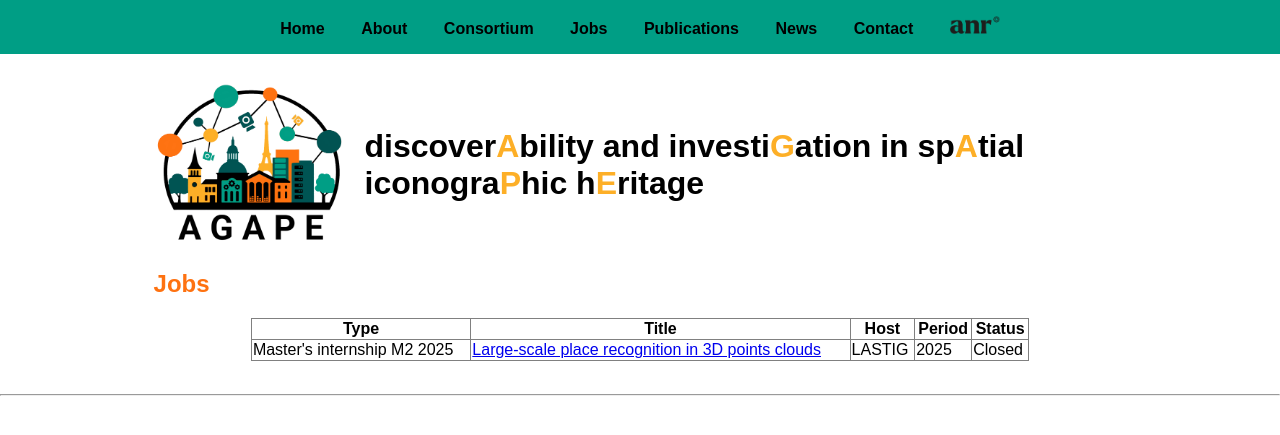
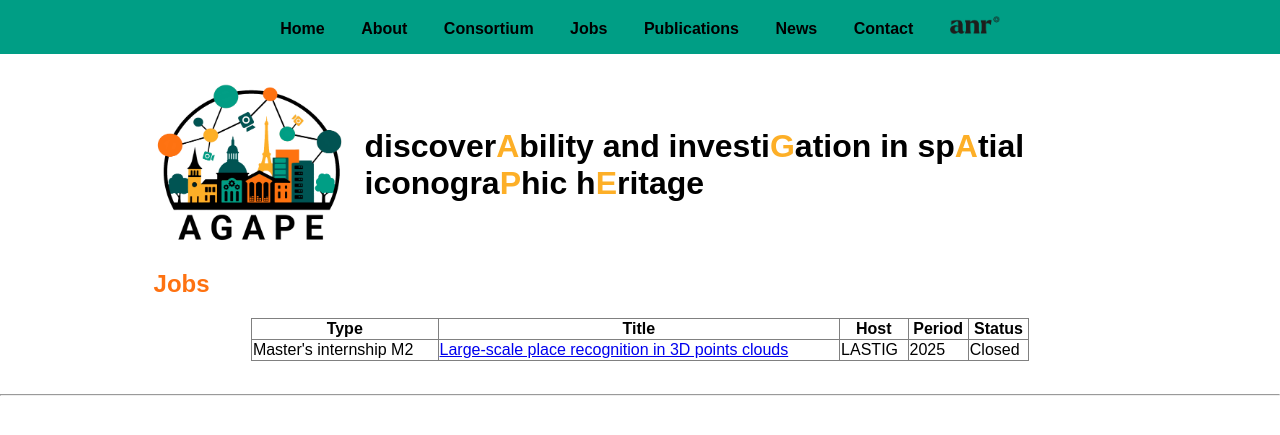
Before and after one commit to AGAPE-ANR/agape-anr.github.io, a Jekyll site: the page built from jobs.md, in a window 1280 px wide. Shown: the top 435 px of the page. Built offline with Jekyll 4.4.1, drawn with Linux system fonts in a browser that asks for light colours.

Commit message:
Update jobs.md

```diff
--- a/jobs.md
+++ b/jobs.md
@@ -14,7 +14,7 @@ permalink: /jobs/
     <th>Status</th>
 </tr>
 <tr>
-	<td>Master's internship M2 2025</td>
+	<td>Master's internship M2</td>
 	<td><a href="../docs/sujet_stage_2025-Loc3D-ext-EN.pdf" target=new>Large-scale place recognition in 3D points clouds</a></td>
 	<td>LASTIG</td>
 	<td>2025</td>
```
